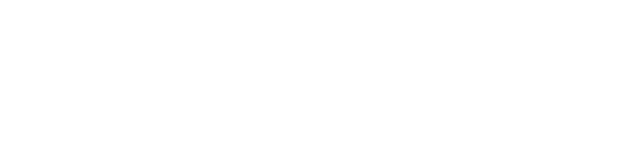
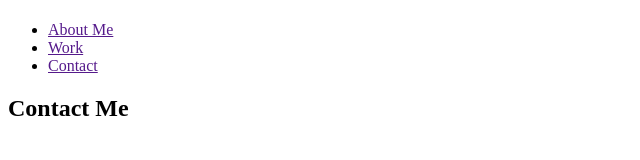
Before and after one commit to MitchK03/student-portfolio, a plain HTML site: page index.html in a window 1280 px wide. Shown: the whole page, without its empty margins (0-640 px from the left). Drawn offline with Linux system fonts and the light colour scheme.

Commit message:
more html

```diff
--- a/index.html
+++ b/index.html
@@ -4,9 +4,33 @@
     <meta charset="UTF-8">
     <meta http-equiv="X-UA-Compatible" content="IE=edge">
     <meta name="viewport" content="width=device-width, initial-scale=1.0">
-    <title>Document</title>
+    <title>Online Portfolio</title>
 </head>
+
+
 <body>
+    <header class="header">
+        <h1></h1>
+        <nav>
+            <ul>
+                <li>
+                    <a href="">About Me</a>
+                </li>
+                <li>
+                    <a href="">Work</a>
+                </li>
+                <li>
+                    <a href="">Contact</a>
+                </li>
+            </ul>
+        </nav>
+    </header>
+    <main>
+    </main>
+    <footer>
+        <h2>Contact Me</h2>
+    </footer>
+</body>
 
-</body>
+
 </html>
```
